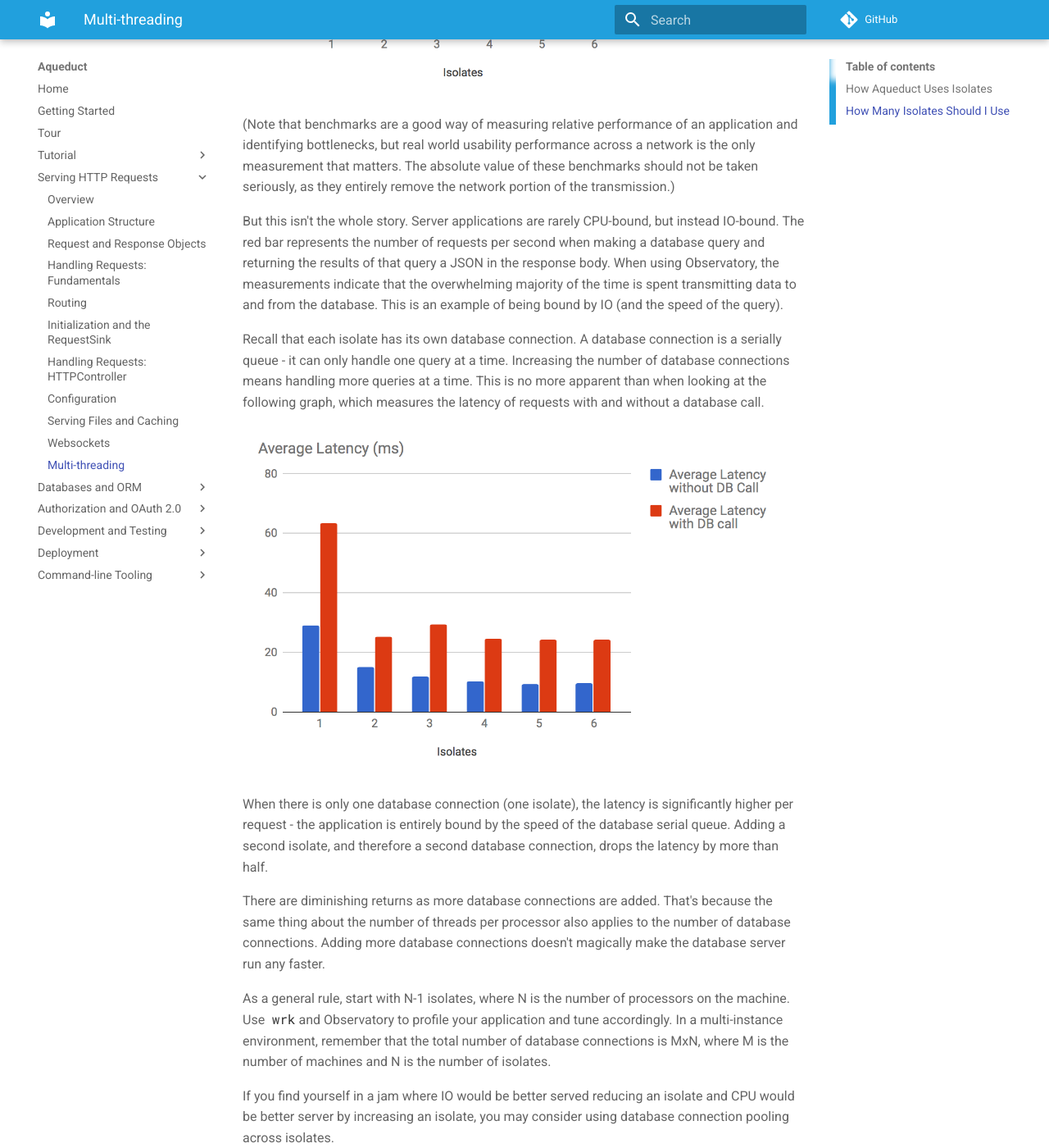
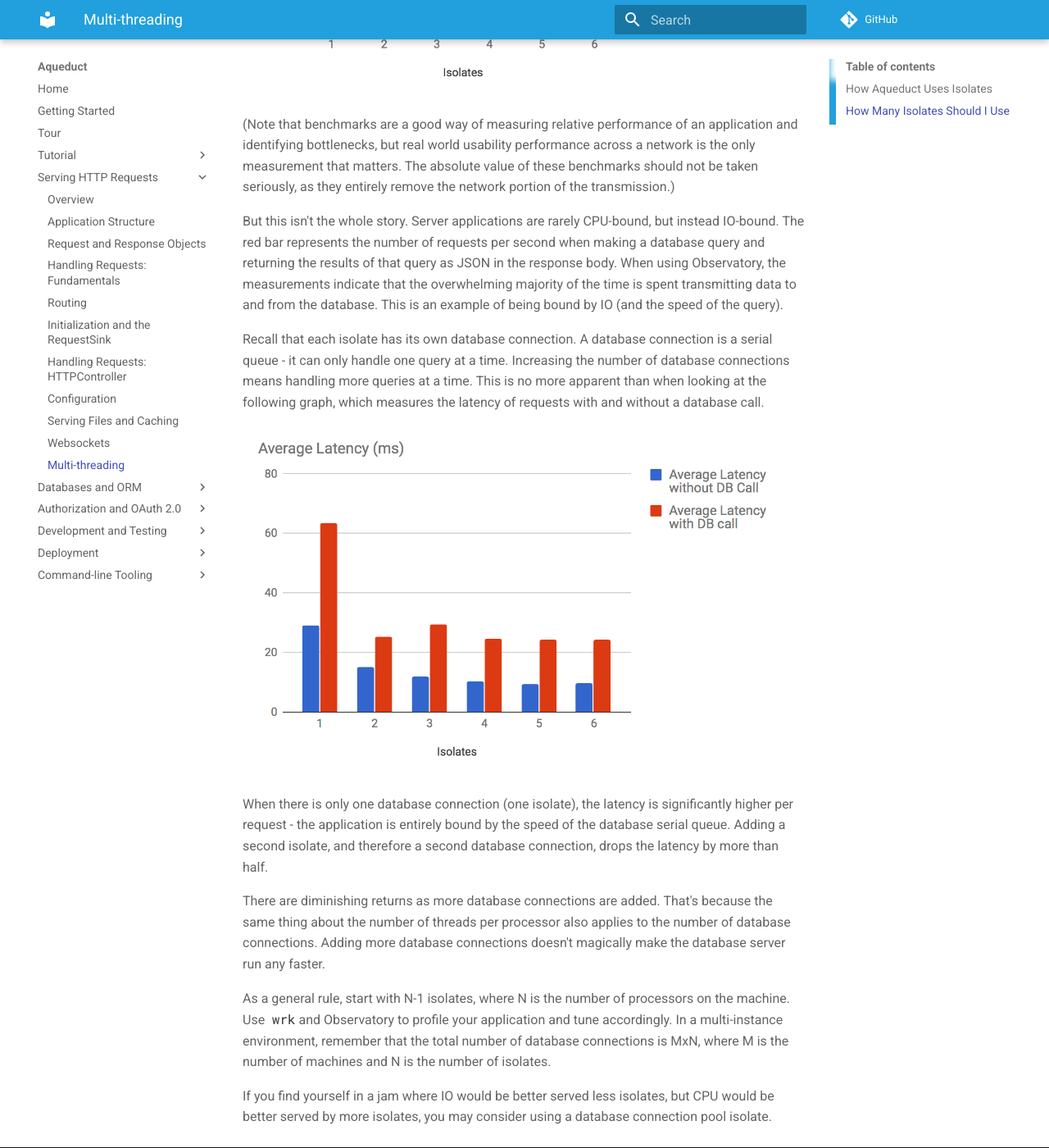
Before and after one commit to stablekernel/aqueduct, an MkDocs documentation site: the page built from source/docs/http/threading.md, in a window 1280 px wide and 1400 px high, scrolled down 2568 px. Shown: the whole window at 82% size. Built offline with MkDocs 1.6.1 and Material for MkDocs 9.7.7, drawn with Linux system fonts in a browser that asks for light colours; comment, search, counter and statistics services are not loaded; old or Windows-style settings are respelled for this version of MkDocs; some of the changed text lies outside the part shown.

Commit message:
pr feedback

```diff
--- a/source/docs/http/threading.md
+++ b/source/docs/http/threading.md
@@ -42,9 +42,9 @@ For example, when running benchmarks with [wrk](https://github.com/wg/wrk) on my
 
 (Note that benchmarks are a good way of measuring relative performance of an application and identifying bottlenecks, but real world usability performance across a network is the only measurement that matters. The absolute value of these benchmarks should not be taken seriously, as they entirely remove the network portion of the transmission.)
 
-But this isn't the whole story. Server applications are rarely CPU-bound, but instead IO-bound. The red bar represents the number of requests per second when making a database query and returning the results of that query a JSON in the response body. When using Observatory, the measurements indicate that the overwhelming majority of the time is spent transmitting data to and from the database. This is an example of being bound by IO (and the speed of the query).
+But this isn't the whole story. Server applications are rarely CPU-bound, but instead IO-bound. The red bar represents the number of requests per second when making a database query and returning the results of that query as JSON in the response body. When using Observatory, the measurements indicate that the overwhelming majority of the time is spent transmitting data to and from the database. This is an example of being bound by IO (and the speed of the query).
 
-Recall that each isolate has its own database connection. A database connection is a serially queue - it can only handle one query at a time. Increasing the number of database connections means handling more queries at a time. This is no more apparent than when looking at the following graph, which measures the latency of requests with and without a database call.
+Recall that each isolate has its own database connection. A database connection is a serial queue - it can only handle one query at a time. Increasing the number of database connections means handling more queries at a time. This is no more apparent than when looking at the following graph, which measures the latency of requests with and without a database call.
 
 ![Average Latency](../img/latency.png)
 
@@ -54,4 +54,4 @@ There are diminishing returns as more database connections are added. That's bec
 
 As a general rule, start with N-1 isolates, where N is the number of processors on the machine. Use `wrk` and Observatory to profile your application and tune accordingly. In a multi-instance environment, remember that the total number of database connections is MxN, where M is the number of machines and N is the number of isolates.
 
-If you find yourself in a jam where IO would be better served reducing an isolate and CPU would be better server by increasing an isolate, you may consider using database connection pooling across isolates.
+If you find yourself in a jam where IO would be better served less isolates, but CPU would be better served by more isolates, you may consider using a database connection pool isolate.
```
Also changed, not shown: other parts of source/docs/http/threading.md (+2 -2 lines).
